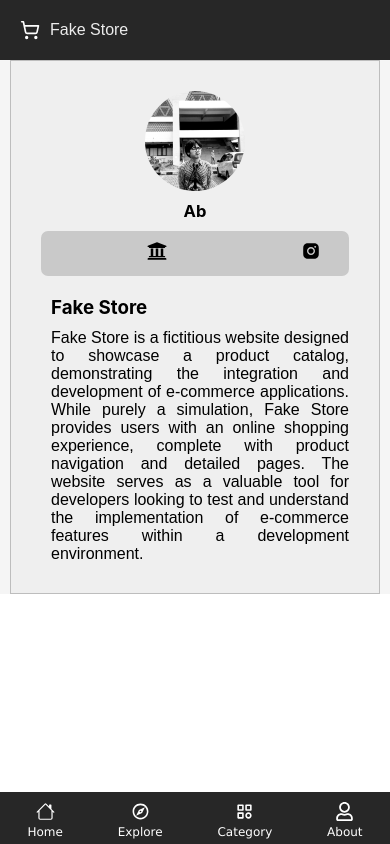
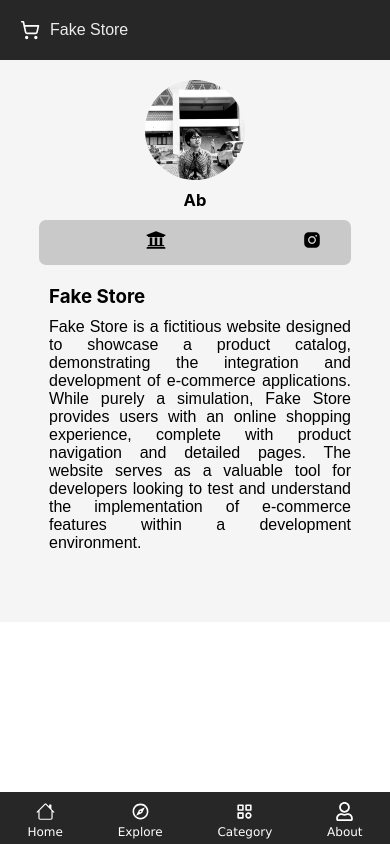
Before and after one commit to aabdurrohim/Last-Project-PPB, a React (Create React App) app: page /about in a window 390 px wide. Built offline with nearby package versions, Linux system fonts and the light colour scheme; some icons are missing.

Commit message:
change about page

```diff
--- a/src/components/product-card.css
+++ b/src/components/product-card.css
@@ -28,7 +28,7 @@
   width: 220px;
   overflow: hidden;
   border-radius: 10px;
-  border: rgb(79, 79, 79) 1px solid;
+  /* border: rgb(165, 165, 165) 1px solid; */
   text-decoration: none !important;
   text-decoration-line: none !important;
   font-family: "Poppins", sans-serif;
--- a/src/pages/About.css
+++ b/src/pages/About.css
@@ -30,6 +30,13 @@
   height: auto; /* Mengatur ketinggian agar menyesuaikan proporsi gambar */
   object-fit: cover; /* Mengatur gambar agar sesuai dan terpotong jika perlu */
   border-radius: 50%;
+}
+.first {
+  margin: 0px auto;
+  margin-top: 80px;
+  width: 500px;
+  padding-bottom: 70px;
+  /* background-color: aqua; */
 }
 
 .about-content {
@@ -97,3 +104,11 @@
 .instagram a:hover {
   transform: scale(1.2); /* Menambahkan efek zoom saat dihover */
 }
+
+@media screen and (max-width: 620px) {
+  .first {
+    margin: 0px auto;
+    margin-top: 20px;
+    width: 80%;
+  }
+}
--- a/src/pages/About.js
+++ b/src/pages/About.js
@@ -7,8 +7,9 @@ import { AiFillInstagram } from "react-icons/ai";
 
 export default function About() {
   return (
-    <div className="big">
-      <div className="about">
+    <div className="">
+      <div className="">
+        <div className="first">
           <div className="main-profile">
             <div className="profile">
               <img className="about-image" src="me.jpg" alt="plant" />
@@ -46,5 +47,6 @@ export default function About() {
           </div>
         </div>
       </div>
+    </div>
   );
 }
--- a/src/pages/Detail.css
+++ b/src/pages/Detail.css
@@ -12,7 +12,7 @@
   margin-bottom: 50px;
 }
 .supBig {
-  height: 650px;
+  height: 600px;
   background-color: rgb(245, 245, 245);
   display: flex;
   flex-direction: column;
--- /dev/null
+++ b/src/pages/Explore.css
@@ -0,0 +1,3 @@
+.card-list {
+  margin-bottom: 60px;
+}
--- a/src/pages/Explore.js
+++ b/src/pages/Explore.js
@@ -2,7 +2,7 @@ import React, { useState, useEffect } from "react";
 import axios from "axios";
 import { NavLink } from "react-router-dom";
 import ProductCard from "../components/product-card";
-
+import "./Explore.css";
 export default function Home() {
   const [data, setData] = useState([]);
   const [loading, setLoading] = useState(true);
@@ -26,9 +26,7 @@ export default function Home() {
   }, []);
 
   if (loading) {
-    <div className="loading">
-      <p>Loading...</p>
-    </div>;
+    <h4>Loading...</h4>;
   }
   if (error) {
     return <h3>Error...</h3>;
--- a/src/pages/Home.css
+++ b/src/pages/Home.css
@@ -18,10 +18,10 @@
   padding: 15px;
 }
 
-.loading {
+.loading p {
   font-size: 20px;
   display: flex;
   justify-content: center;
   align-items: center;
-  padding-bottom: 20px;
+  color: black;
 }
```
Lines whose indentation alone changed are shown as unchanged.
